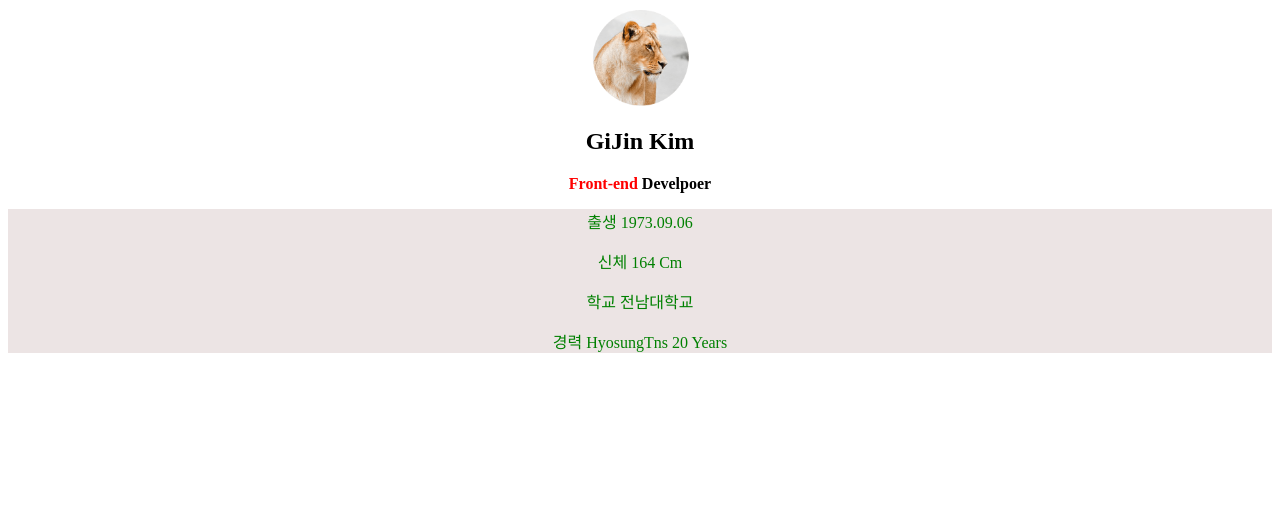
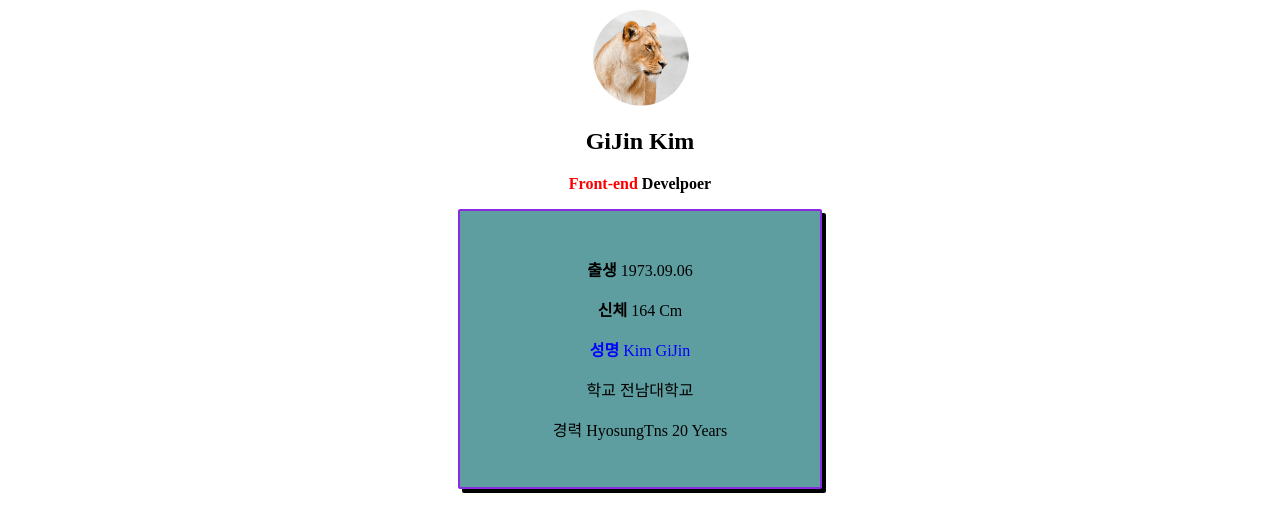
Before and after one commit to u9330028/AppleCoding, a plain HTML site: page HTML/MyProfile.html in a window 1280 px wide. Drawn offline with Linux system fonts and the light colour scheme.

Commit message:
강좌 Css

```diff
--- /dev/null
+++ b/HTML/Css/Main.css
@@ -0,0 +1,30 @@
+.profile {
+    width: 100px;
+    display: block;
+    margin-left: auto;
+    margin-right: auto;
+}
+
+.box {
+    box-shadow: 4px 4px;
+    width: 300px;
+    background-color: cadetblue;
+    margin: 10px;
+    padding: 30px;
+    text-align: center;
+    border: 2px solid blueviolet;
+    border-radius: 2px;
+    display: block;
+    margin-left: auto;
+    margin-right: auto;
+    font-size: 10px;
+}
+
+#_name {
+    color: blue;
+    /* background-color: aqua; */
+}
+
+p {
+    font-size: 16px;
+}
--- a/HTML/MyProfile.html
+++ b/HTML/MyProfile.html
@@ -5,17 +5,19 @@
     <title>My Profile</title>
     <meta charset="utf-8">
     <meta http-equiv="Content-Type" content="text/html; charset=utf-8">
+    <link href="./Css/Main.css" rel="stylesheet">
 </head>
 
 <body>
-    <img src="./Images/lion.png" style="width: 100px; display: block; margin-left: auto; margin-right: auto">
+    <img src="./Images/lion.png" class="profile">
     <h2 style="text-align: center">GiJin Kim</h2>
     <p style="text-align: center;"><strong style="color: red;">Front-end </strong>
         <strong>Develpoer</strong>
     </p>
-    <div style="text-align: center; color: green; background: rgb(236, 228, 228);">
-        <p>출생 1973.09.06</p>
-        <p>신체 164 Cm</p>
+    <div class="box">
+        <p><strong>출생</strong> 1973.09.06</p>
+        <p><strong>신체</strong> 164 Cm</p>
+        <p id="_name"><strong>성명 </strong>Kim GiJin</p>
         <p>학교 전남대학교</p>
         <p>경력 HyosungTns 20 Years</p>
     </div>
```
